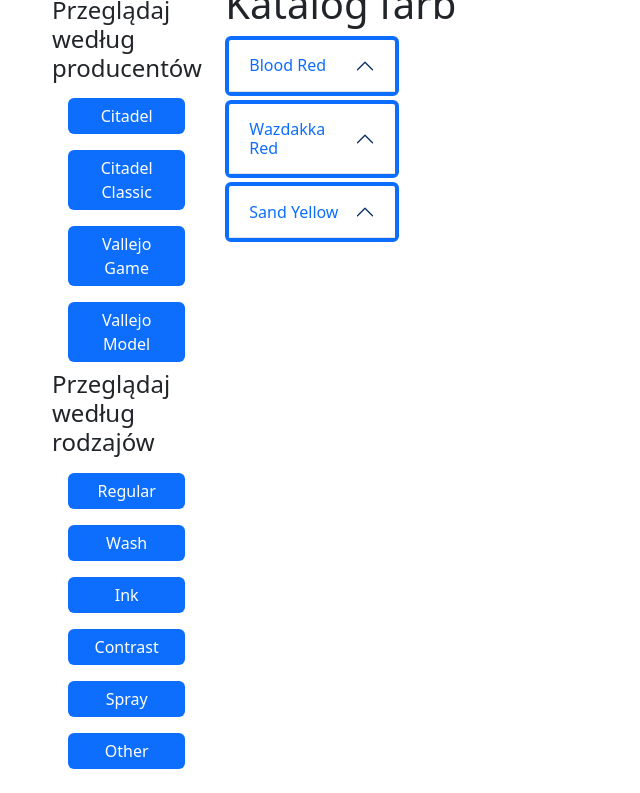
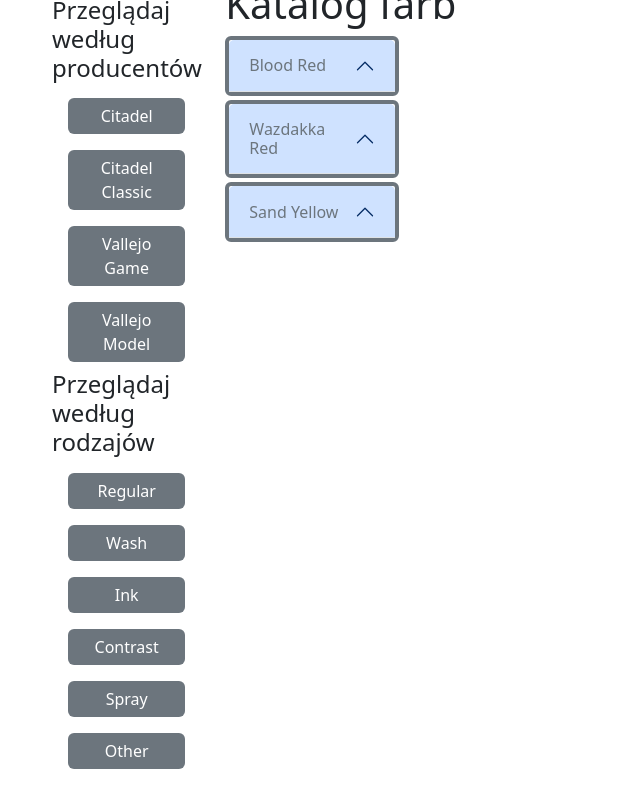
Before and after one commit to Maciekk119/WykazFarb, a Django app: page /katalog/type/1 in a window 1280 px wide. Shown: the part 136-929 px from the top of the page, without its empty margins (0-640 px from the left). Run offline with Django 4.2, Linux system fonts and the light colour scheme; data comes from the database, SQL or seed files in the repository; some libraries are stand-ins or nearby versions.

Commit message:
Citadel classic in templates

```diff
--- a/templates/catalogue.html
+++ b/templates/catalogue.html
@@ -9,9 +9,9 @@
         {% for farba in paints%}
             {% with collapse=forloop.counter %}
             <div>
-            <div class="accordion-item border-primary border-4 my-1">
+            <div class="accordion-item border-secondary border-4 my-1">
                 <h2 class="accordion-header ">
-                    <button class="accordion-button text-primary bg-white " type="button" data-bs-toggle="collapse"
+                    <button class="accordion-button text-secondary "  style="background: #{{ farba.hex.Hex_Code }}" type="button" data-bs-toggle="collapse"
                             data-bs-target="#collapse{{ collapse }}" aria-expanded="true"
                             aria-controls="collapse{{ collapse }}">{{ farba }}
 
@@ -20,7 +20,7 @@
 
             <div id="collapse{{ collapse }}" class="accordion-collapse collapse" data-bs-parent="#accordion">
             <div class="accordion-body">
-                <a class="btn border-primary border-2 text-primary" href="/odpowiedniki/{{ farba.id }}">Odpowiedniki</a>
+                <a class="btn border-secondary border-2 text-secondary"  href="/odpowiedniki/{{ farba.id }}">Odpowiedniki</a>
             </div>
             </div>
             </div>
--- a/templates/main.html
+++ b/templates/main.html
@@ -112,16 +112,16 @@
 
                 <ol class="list-group border-0 ">
                     <li class="list-group-item border-0"><a href="/katalog/brand/1">
-                        <button type="button" class="btn btn-primary border-0 w-100">Citadel</button>
+                        <button type="button" class="btn btn-secondary border-0 w-100">Citadel</button>
                     </a></li>
                     <li class="list-group-item border-0"><a href="/katalog/brand/4">
-                        <button type="button" class="btn btn-primary border-0 w-100">Citadel Classic</button>
+                        <button type="button" class="btn btn-secondary border-0 w-100">Citadel Classic</button>
                     </a></li>
                     <li class="list-group-item border-0"><a href="/katalog/brand/2">
-                        <button type="button" class="btn btn-primary border-0 w-100">Vallejo Game</button>
+                        <button type="button" class="btn btn-secondary border-0 w-100">Vallejo Game</button>
                     </a></li>
                     <li class="list-group-item border-0"><a href="/katalog/brand/3">
-                        <button type="button" class="btn btn-primary border-0 w-100">Vallejo Model</button>
+                        <button type="button" class="btn btn-secondary border-0 w-100">Vallejo Model</button>
                     </a></li>
 
                 </ol>
@@ -130,22 +130,22 @@
                 </h4>
                 <ol class="list-group border-0">
                     <li class="list-group-item border-0"><a href="/katalog/type/1">
-                        <button type="button" class="btn btn-primary border-0 w-100">Regular</button>
+                        <button type="button" class="btn btn-secondary border-0 w-100">Regular</button>
                     </a></li>
                     <li class="list-group-item border-0"><a href="/katalog/type/2">
-                        <button type="button" class="btn btn-primary border-0 w-100">Wash</button>
+                        <button type="button" class="btn btn-secondary border-0 w-100">Wash</button>
                     </a></li>
                     <li class="list-group-item border-0"><a href="/katalog/type/3">
-                        <button type="button" class="btn btn-primary border-0 w-100">Ink</button>
+                        <button type="button" class="btn btn-secondary border-0 w-100">Ink</button>
                     </a></li>
                     <li class="list-group-item border-0"><a href="/katalog/type/4">
-                        <button type="button" class="btn btn-primary border-0 w-100">Contrast</button>
+                        <button type="button" class="btn btn-secondary border-0 w-100">Contrast</button>
                     </a></li>
                     <li class="list-group-item border-0"><a href="/katalog/type/5">
-                        <button type="button" class="btn btn-primary border-0 w-100">Spray</button>
+                        <button type="button" class="btn btn-secondary border-0 w-100">Spray</button>
                     </a></li>
                     <li class="list-group-item border-0"><a href="/katalog/type/6">
-                        <button type="button" class="btn btn-primary border-0 w-100">Other</button>
+                        <button type="button" class="btn btn-secondary border-0 w-100">Other</button>
                     </a></li>
 
 
--- a/templates/paintsets.html
+++ b/templates/paintsets.html
@@ -8,11 +8,11 @@
             {% for zestaw in farby %}
                 {% with collapse=forloop.counter %}
                     <div>
-                    <div class="accordion-item  border-primary border-4 my-1">
+                    <div class="accordion-item  border-secondary border-4 my-1">
                     {% for pozycja1 in zestaw|slice:":1" %}
 
                         <h2 class="accordion-header ">
-                            <button class="accordion-button   text-primary bg-white " type="button"
+                            <button class="accordion-button   text-secondary bg-white " type="button"
                                     data-bs-toggle="collapse"
                                     data-bs-target="#collapse{{ collapse }}" aria-expanded="true"
                                     aria-controls="collapse{{ collapse }}">
@@ -45,7 +45,7 @@
                         <div class="form-group justify-between d-flex">
                             <input class="form-control input-sm" id="id_text_input" type="text" name="text_input"
                                    value="" placeholder="Nazwa nowego zestawu">
-                            <button class="btn btn-primary" type="submit" name="button1" value="Dodaj">Dodaj</button>
+                            <button class="btn btn-secondary" type="submit" name="button1" value="Dodaj">Dodaj</button>
                         </div>
                     </form>
                 </div>
```
